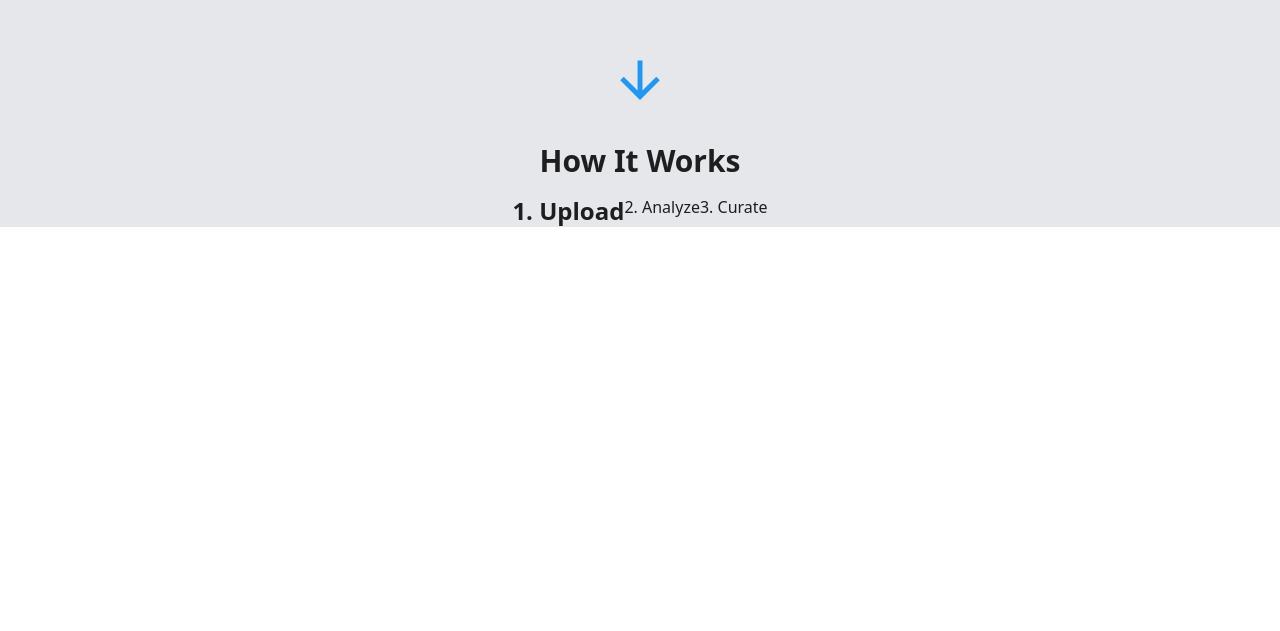
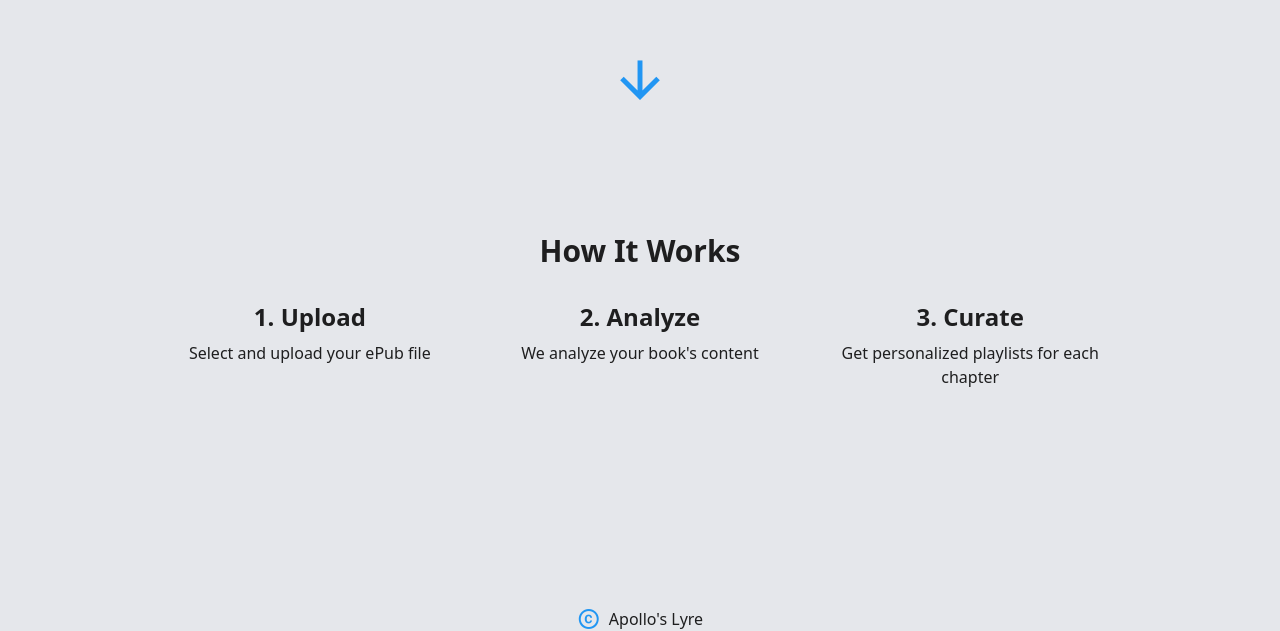
Before and after one commit to Welf06/Apollo-s-Lyre, a Vue app: page / in a window 1280 px wide. Shown: the part 689-1320 px from the top of the page. Before the commit the page ends 916 px from the top, so only its background shows below. Built offline with nearby package versions, Linux system fonts and the light colour scheme.

Commit message:
complete home vue

```diff
--- a/index.html
+++ b/index.html
@@ -4,7 +4,7 @@
     <meta charset="UTF-8">
     <link rel="icon" href="/favicon.ico">
     <meta name="viewport" content="width=device-width, initial-scale=1.0">
-    <title>Vite App</title>
+    <title>Apollo's Lyre</title>
   </head>
   <body>
     <div id="app"></div>
--- a/src/views/HomeView.vue
+++ b/src/views/HomeView.vue
@@ -15,16 +15,44 @@
     </div>
 
     <!-- How it works -->
-    <div class="mt-8 flex flex-col justify-center items-center">
+    <div class="min-h-[50vh] flex flex-col justify-center items-center">
         <span class="text-3xl font-bold">How It Works</span>
 
-        <ul class="mt-4 flex">
-            <li class="text-2xl font-semibold">1. Upload</li>
-            <li>2. Analyze</li>
-            <li>3. Curate</li>
+        <ul class="mt-8 flex gap-16">
+            <li class="w-50 flex flex-col justify-top items-center">
+                <span class="text-2xl font-semibold">
+                    1. Upload
+                </span>
+                <span class="mt-2 text-center">
+                    Select and upload your ePub file
+                </span>
+            </li>
+            <li class="w-50 flex flex-col justify-top items-center">
+                <span class="text-2xl font-semibold">
+                    2. Analyze
+                </span>
+                <span class="mt-2 text-center">
+                    We analyze your book's content
+                </span>
+            </li>
+            <li class="w-50 flex flex-col justify-top items-center">
+                <span class="text-2xl font-semibold">
+                    3. Curate
+                </span>
+                <span class="mt-2 text-center">
+                    Get personalized playlists for each chapter
+                </span>
+            </li>
         </ul>
     </div>
+
+    <!-- Copyright -->
+    <footer class="mt-24 flex justify-center items-center gap-2">
+        <v-icon size="24" class="text-blue">mdi-copyright</v-icon>
+        <span class="">Apollo's Lyre</span>
+    </footer>
 </template>
+
 
 <script setup lang="ts">
 import { ref } from 'vue';
```
